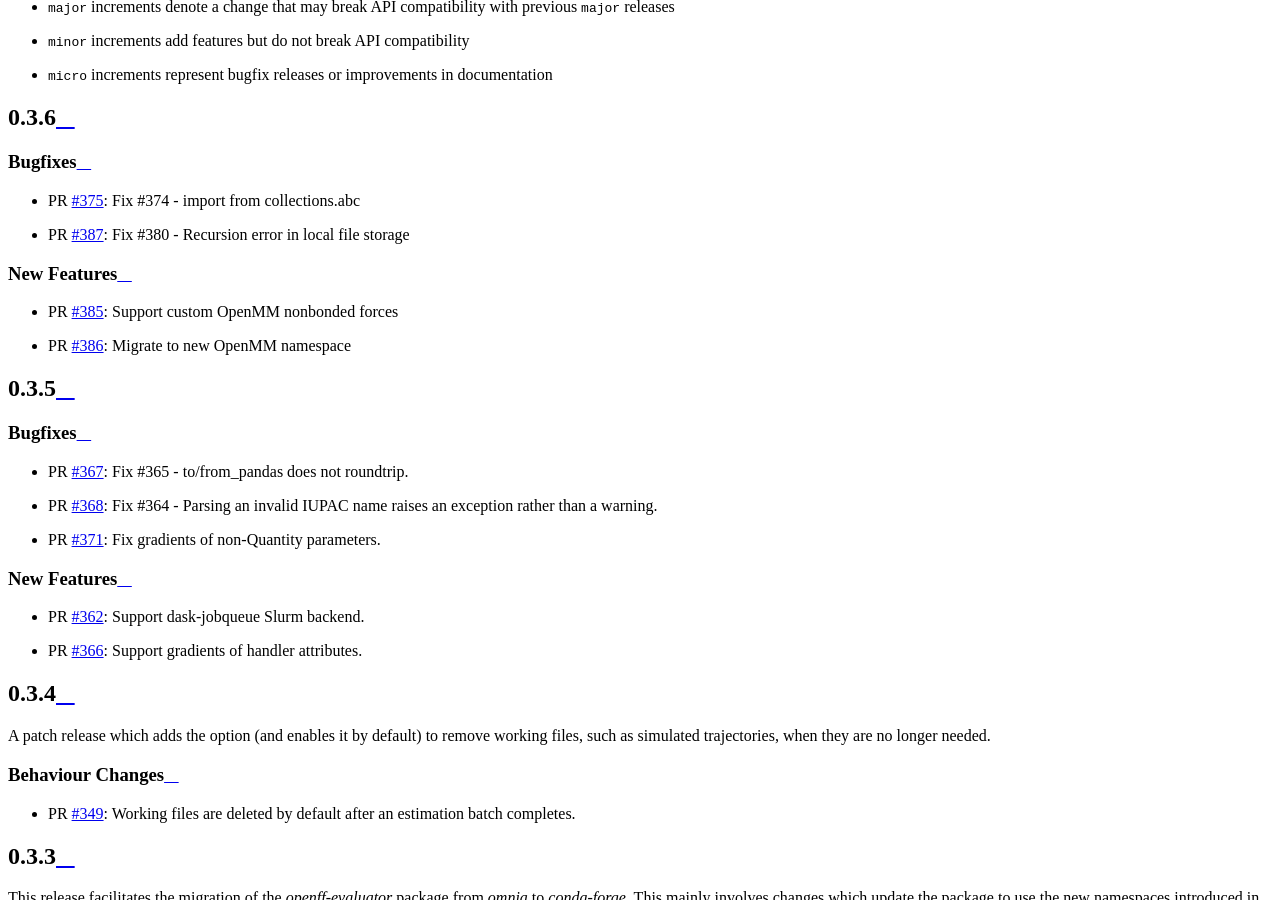
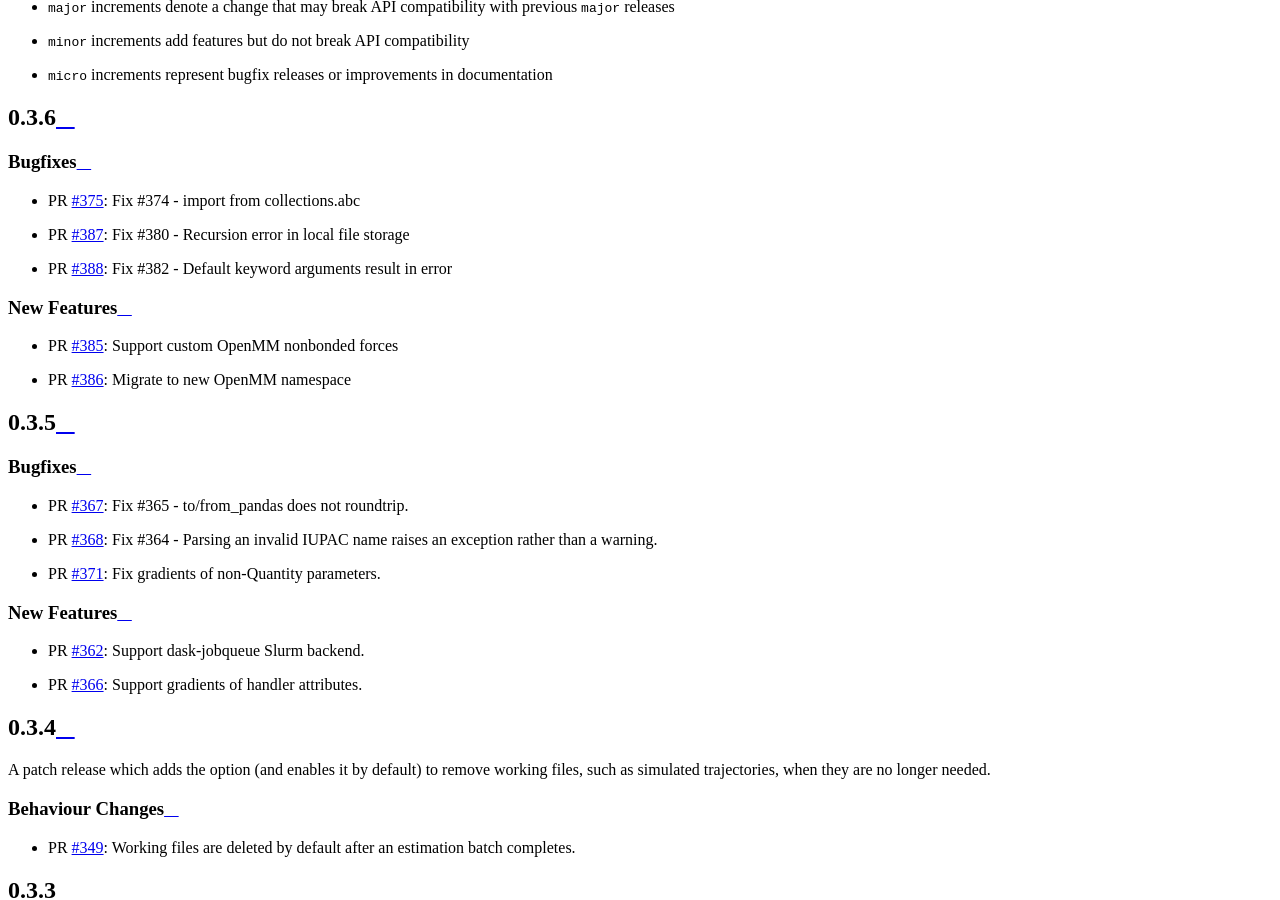
Before and after one commit to openforcefield/openff-evaluator, a Sphinx documentation site: the page built from docs/releasehistory.rst, in a window 1280 px wide and 900 px high, scrolled down 2632 px. Built offline with Sphinx 7.4.7 and the Read the Docs theme 2.0.0, drawn with Linux system fonts in a browser that asks for light colours.

Commit message:
Fix #382

```diff
--- a/docs/releasehistory.rst
+++ b/docs/releasehistory.rst
@@ -16,6 +16,7 @@ Bugfixes
 
 * PR `#375 <https://github.com/openforcefield/openff-evaluator/pull/375>`_: Fix #374 - import from collections.abc
 * PR `#387 <https://github.com/openforcefield/openff-evaluator/pull/387>`_: Fix #380 - Recursion error in local file storage
+* PR `#388 <https://github.com/openforcefield/openff-evaluator/pull/388>`_: Fix #382 - Default keyword arguments result in error
 
 New Features
 """"""""""""
```
Also changed, not shown: 1 other file.
